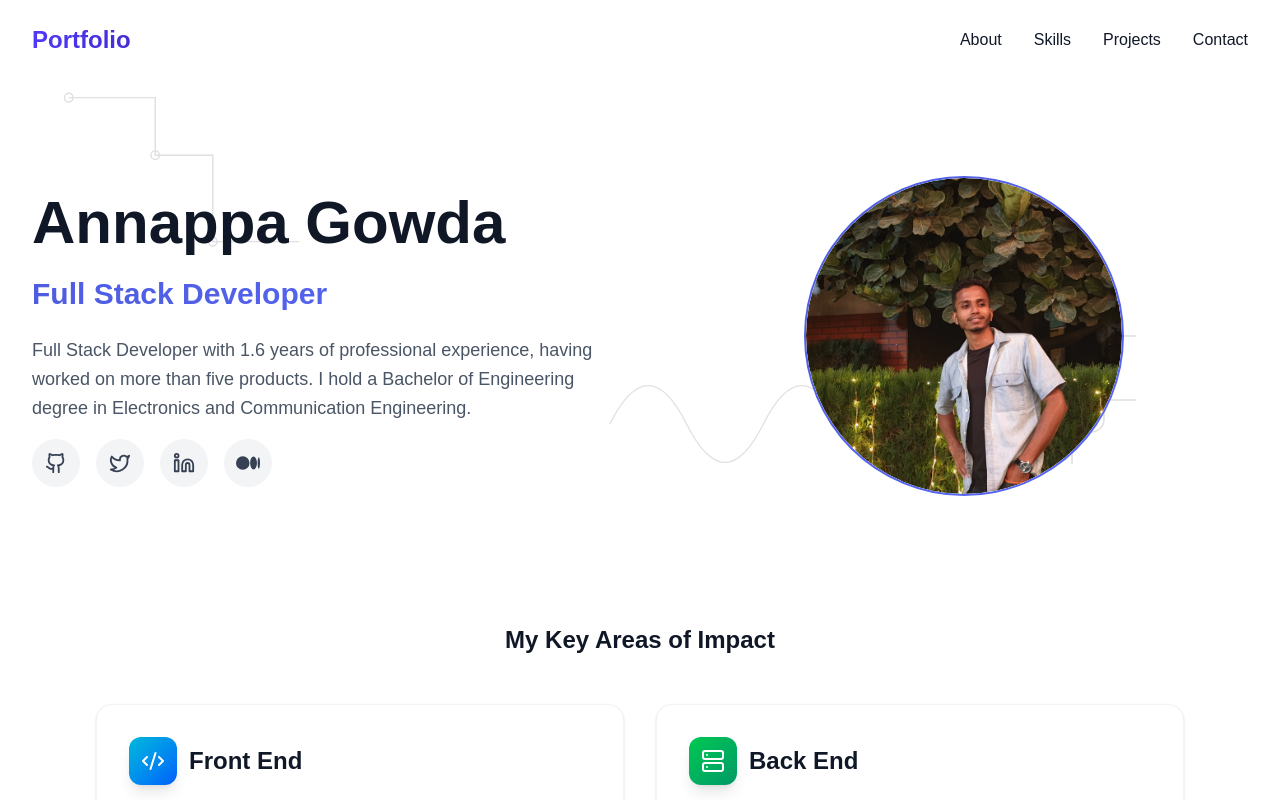
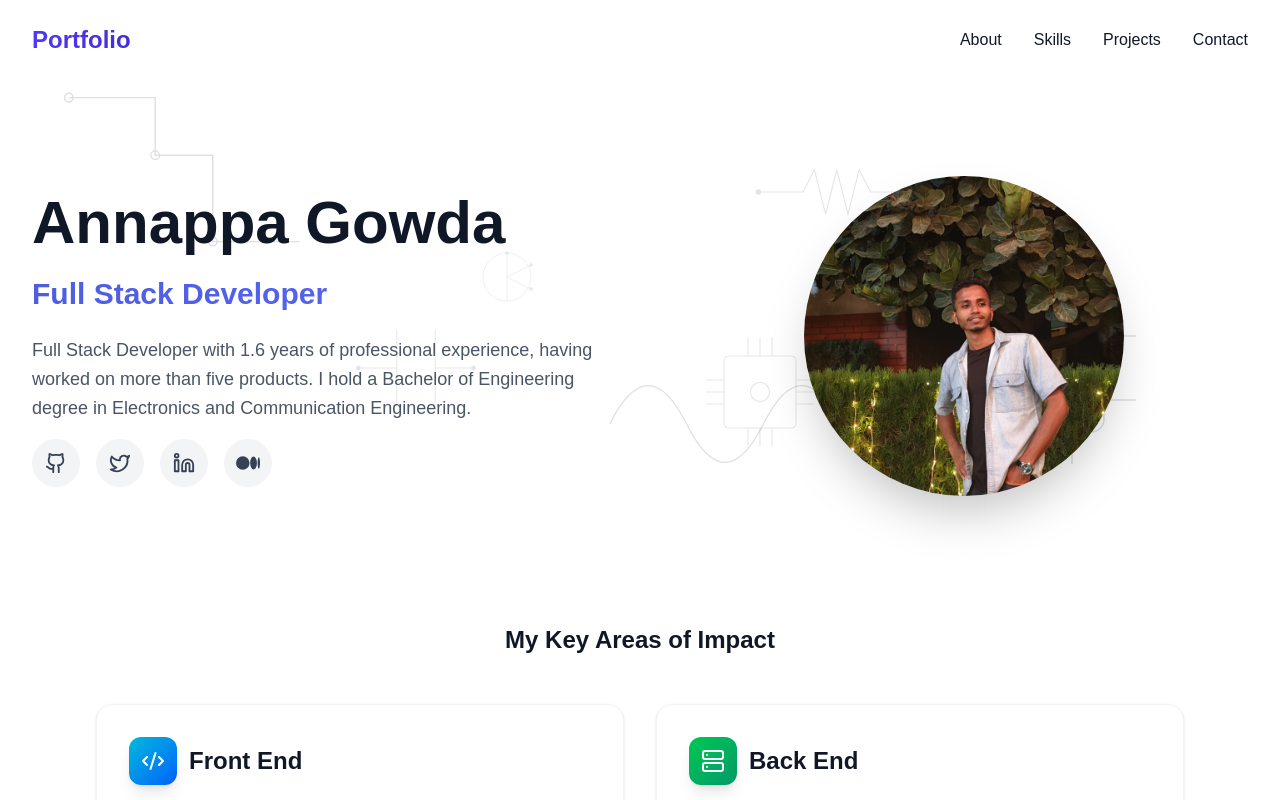
Before and after one commit to amgowda42/portfolio, a Next.js app: page / in a window 1280 px wide. Shown: the top 800 px of the page. Built offline with nearby package versions, Linux system fonts and the light colour scheme.

Commit message:
updates in the bio

```diff
--- a/components/Bio.tsx
+++ b/components/Bio.tsx
@@ -1,13 +1,13 @@
 import Image from "next/image";
-
 import { Github, Twitter, Linkedin } from "lucide-react";
 
 export default function Bio() {
   return (
     <section
       id="about"
-      className="relative  flex items-center bg-white pt-20 overflow-hidden"
+      className="relative flex items-center bg-white pt-20 overflow-hidden"
     >
+      {/* Top left circuit pattern */}
       <svg
         className="absolute top-10 left-10 w-72 h-72 text-gray-950 opacity-[0.12]"
         fill="none"
@@ -21,6 +21,7 @@ export default function Bio() {
         <circle cx="120" cy="140" r="3" />
       </svg>
 
+      {/* Bottom right microchip pattern */}
       <svg
         className="absolute bottom-16 right-20 w-80 h-80 text-gray-950 opacity-[0.12]"
         fill="none"
@@ -33,6 +34,7 @@ export default function Bio() {
         <path d="M80 60v-20M120 60v-20M80 140v20M120 140v20" />
       </svg>
 
+      {/* Center right wave pattern */}
       <svg
         className="absolute top-1/2 right-1/3 w-64 h-64 text-gray-950 opacity-[0.12]"
         fill="none"
@@ -41,6 +43,61 @@ export default function Bio() {
         viewBox="0 0 200 200"
       >
         <path d="M10 100c20-40 40-40 60 0s40 40 60 0 40-40 60 0" />
+      </svg>
+
+      {/* Top right resistor pattern */}
+      <svg
+        className="absolute top-20 right-1/4 w-56 h-56 text-gray-950 opacity-[0.10]"
+        fill="none"
+        stroke="currentColor"
+        strokeWidth="1"
+        viewBox="0 0 200 200"
+      >
+        <path d="M20 100h40l10-20 10 40 10-40 10 40 10-40 10 20h40" />
+        <circle cx="20" cy="100" r="2" fill="currentColor" />
+        <circle cx="180" cy="100" r="2" fill="currentColor" />
+      </svg>
+
+      {/* Bottom left capacitor pattern */}
+      <svg
+        className="absolute bottom-32 left-1/4 w-48 h-48 text-gray-950 opacity-[0.10]"
+        fill="none"
+        stroke="currentColor"
+        strokeWidth="1"
+        viewBox="0 0 200 200"
+      >
+        <path d="M40 100h40M120 100h40M80 60v80M120 60v80" />
+        <circle cx="40" cy="100" r="2" fill="currentColor" />
+        <circle cx="160" cy="100" r="2" fill="currentColor" />
+      </svg>
+
+      {/* Middle left transistor pattern */}
+      <svg
+        className="absolute top-1/3 left-1/3 w-40 h-40 text-gray-950 opacity-[0.08]"
+        fill="none"
+        stroke="currentColor"
+        strokeWidth="1"
+        viewBox="0 0 200 200"
+      >
+        <circle cx="100" cy="100" r="30" />
+        <path d="M100 70v60M130 85l-30 15M130 115l-30-15" />
+        <circle cx="100" cy="70" r="2" fill="currentColor" />
+        <circle cx="130" cy="85" r="2" fill="currentColor" />
+        <circle cx="130" cy="115" r="2" fill="currentColor" />
+      </svg>
+
+      {/* Bottom center integrated circuit pattern */}
+      <svg
+        className="absolute bottom-20 left-1/2 w-60 h-60 text-gray-950 opacity-[0.09]"
+        fill="none"
+        stroke="currentColor"
+        strokeWidth="1"
+        viewBox="0 0 200 200"
+      >
+        <rect x="70" y="70" width="60" height="60" rx="4" />
+        <path d="M70 90h-15M70 100h-15M70 110h-15M130 90h15M130 100h15M130 110h15" />
+        <path d="M90 70v-15M100 70v-15M110 70v-15M90 130v15M100 130v15M110 130v15" />
+        <circle cx="100" cy="100" r="8" />
       </svg>
 
       <div className="relative max-w-7xl mx-auto px-4 sm:px-6 lg:px-8 py-16 md:py-24">
@@ -123,8 +180,7 @@ export default function Bio() {
 
           <div className="order-1 lg:order-2 flex justify-center">
             <div className="relative">
-              <div className="w-72 h-72 sm:w-80 sm:h-80 rounded-full bg-linear-to-br from-[#4E5DE0] to-[#5868F7] p-0.5">
-                <div className="w-full h-full rounded-full bg-white flex items-center justify-center overflow-hidden">
+              <div className="w-72 h-72 sm:w-80 sm:h-80 rounded-full shadow-2xl">
                 <Image
                   src="/image_1.jpg"
                   alt="Annappa Gowda"
@@ -137,7 +193,6 @@ export default function Bio() {
           </div>
         </div>
       </div>
-      </div>
     </section>
   );
 }
```
Lines whose indentation alone changed are shown as unchanged.
